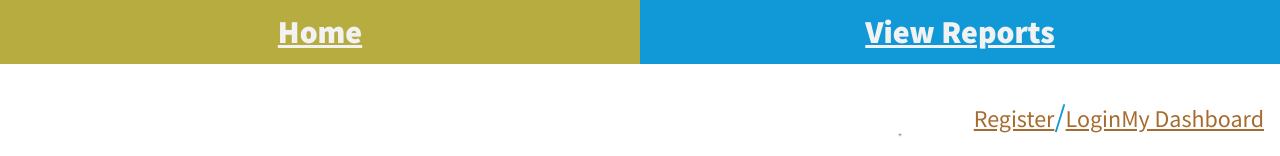
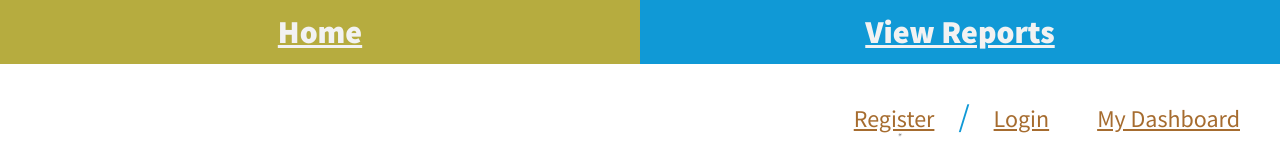
Before and after one commit to naomiquinones/bart-smells-frontend, a React (Create React App) app: page / in a window 1280 px wide. Shown: the top 156 px of the page. Built offline with nearby package versions, Linux system fonts and the light colour scheme; no server answers.

Commit message:
Make login and register set current user

```diff
--- a/src/App.css
+++ b/src/App.css
@@ -41,6 +41,9 @@ a:active {
 .utility a {
   color: var(--app-brown);
   font-size: .75em;
+  display: inline-block;
+  padding: 0 .5em;
+  margin: 0 .5em;
 }
 .utility a:hover {
   color: var(--app-green);
--- a/src/App.js
+++ b/src/App.js
@@ -80,10 +80,10 @@ function App() {
           />
             <Route path="/reports" component={Reports} />
             <Route path="/login">
-              <Login setCurrentRiderId={setCurrentRiderId} fetchData={fetchData}/>
+              <Login currentRiderId={currentRiderId} setCurrentRiderId={setCurrentRiderId} fetchData={fetchData}/>
             </Route>
             <Route path="/register">
-              <Register setCurrentRiderId={setCurrentRiderId} fetchData={fetchData}/>
+              <Register currentRiderId={currentRiderId} setCurrentRiderId={setCurrentRiderId} setRiderData={setRiderData}/>
             </Route>
             <Route path="/" component={Home} />
           </Switch>
--- a/src/components/Login.js
+++ b/src/components/Login.js
@@ -16,8 +16,9 @@ const Login = (props) => {
       password: password
     })
     .then(response => {
-      props.setCurrentRiderId(response.data.user_id);
-    })
+      props.setCurrentRiderId(response.data.id);
+      props.fetchData(response.data.id);
+  })
     .catch(error => console.log(error))
     .finally(() => console.log("Tried login"));
   }
--- a/src/components/Register.js
+++ b/src/components/Register.js
@@ -21,6 +21,7 @@ const Register = (props) => {
       })
       .then((response) => {
         props.setCurrentRiderId(response.data.rider.id);
+        props.setRiderData(response.data.rider);
       })
       .catch((error) => console.log(error))
       .finally(() => console.log("Tried registration"));
```
